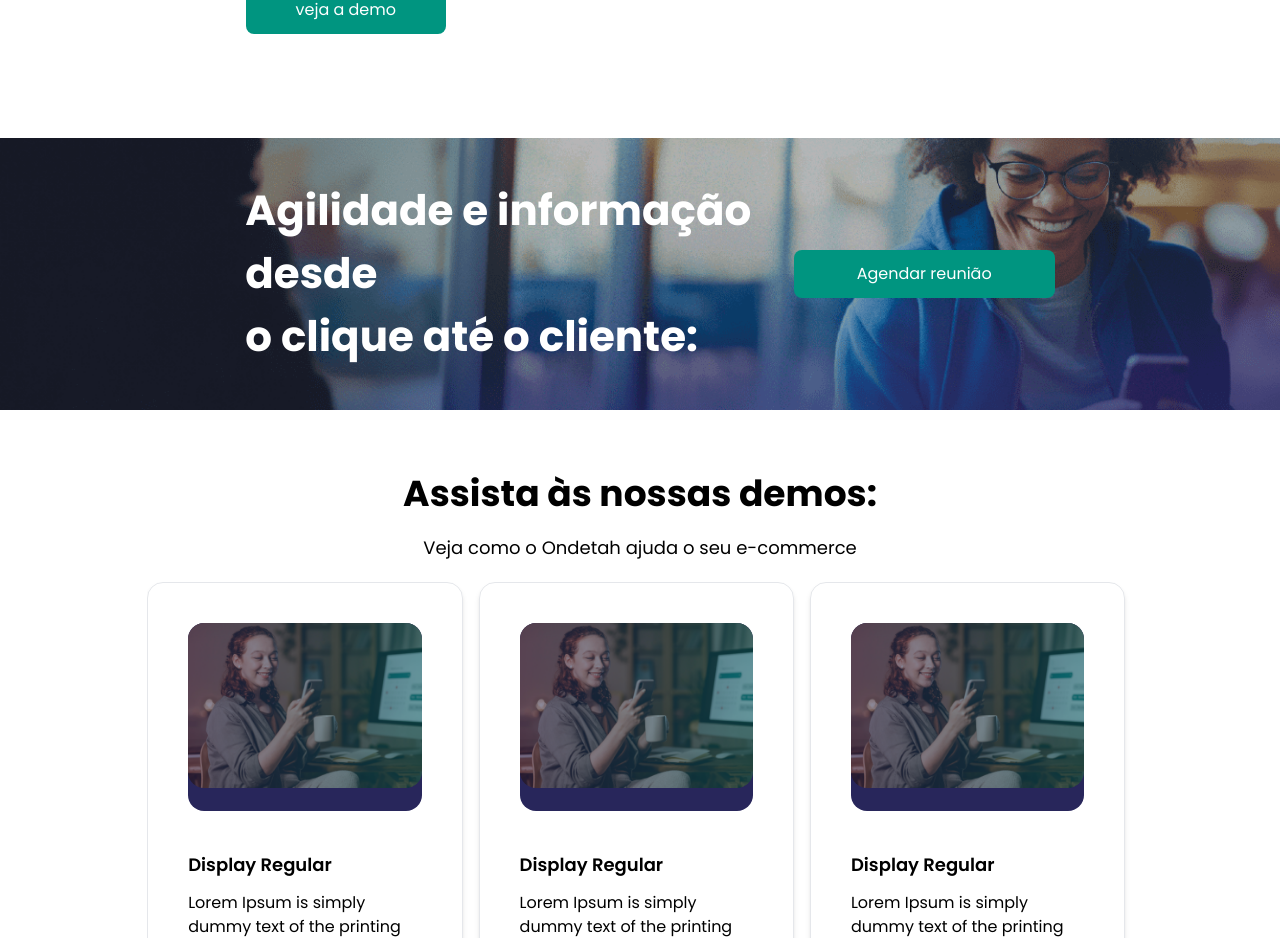
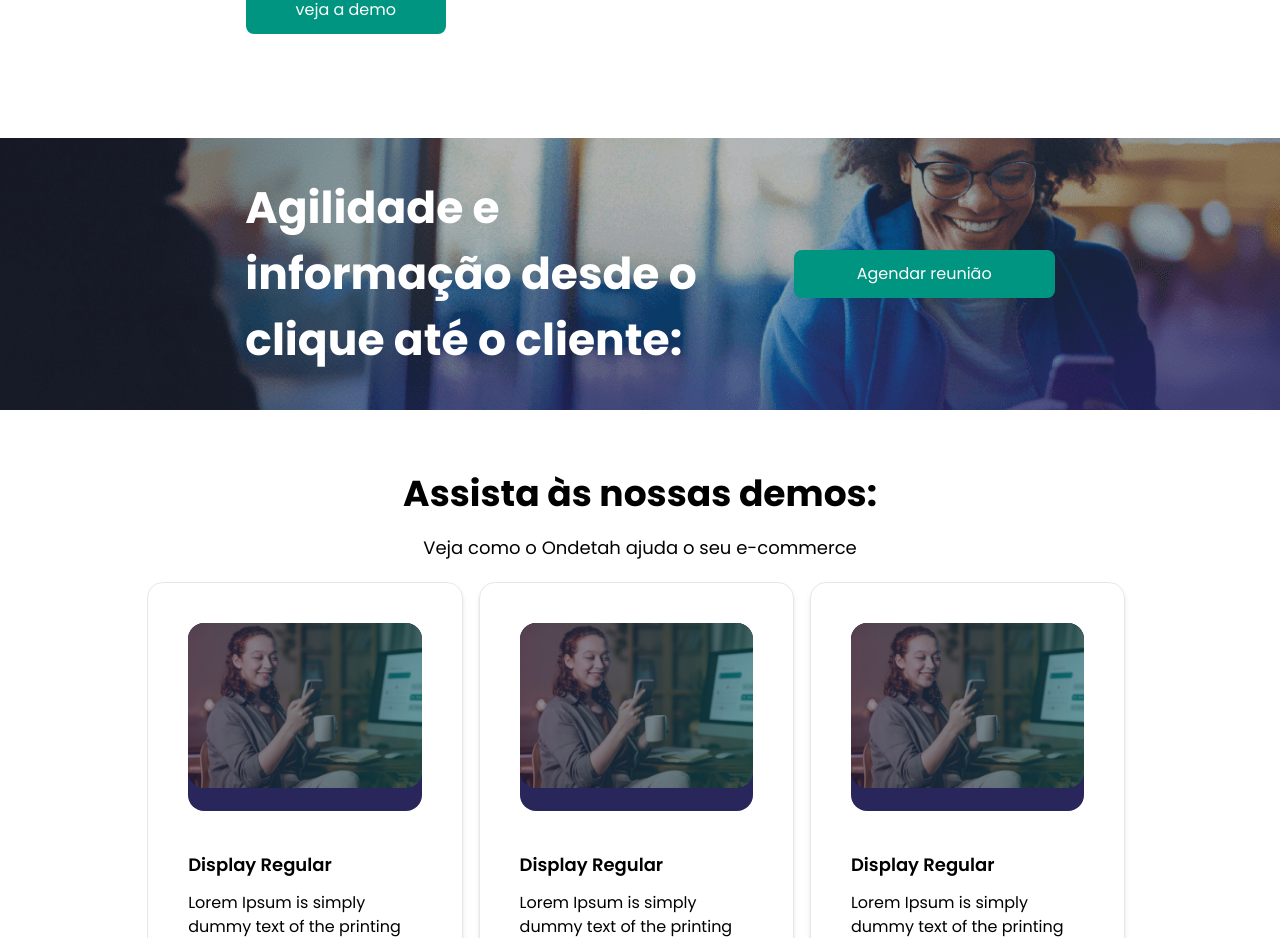
Before and after one commit to Kaue-code30/landing-page-ondetah, a Next.js app: page / in a window 1280 px wide. Shown: the part 2515-3453 px from the top of the page. Built offline with nearby package versions, Linux system fonts and the light colour scheme.

Commit message:
ajuste cta

```diff
--- a/src/app/pages/home/components/cta/index.tsx
+++ b/src/app/pages/home/components/cta/index.tsx
@@ -1,6 +1,6 @@
 import { AnimationControls, motion, useAnimation, useInView } from "framer-motion";
 import Link from "next/link";
-import { useEffect, useRef } from "react";
+import { useEffect, useRef, useState } from "react";
 import bannerCta from "@/app/pages/home/assets/cta.png"
 
 
@@ -9,6 +9,7 @@ export default function Cta() {
 
     const controls: AnimationControls = useAnimation();
     const ref = useRef(null)
+    const [windows, setWindows] = useState(false);
     const inView = useInView(ref, { once: true })
 
     useEffect(() => {
@@ -21,6 +22,12 @@ export default function Cta() {
         }
     }, [inView, controls]);
 
+    useEffect(() => {
+        if (navigator.userAgent.indexOf('Windows') !== -1) {
+            setWindows(true);
+        }
+    }, []);
+
 
     return (
         <section className="w-full h-[60vh] lg:h-[50vh] pt-14 lg:pt-[5%] pb-[5%] flex items-center justify-center">
@@ -28,11 +35,11 @@ export default function Cta() {
                 initial={{ opacity: 0, y: 100 }}
                 animate={controls}
                 style={{ backgroundImage: `url(${bannerCta.src})` }}
-                className="w-full lg:flex-row flex-col bg-cover flex justify-center lg:gap-0 gap-5 lg:justify-center items-start lg:items-center px-5 lg:px-32  h-full ">
+                className="w-full lg:flex-row flex-col bg-cover bg-[75%] flex justify-center lg:gap-0 gap-5 lg:justify-center items-start lg:items-center px-5 lg:px-32  h-full ">
                 <div className="w-[85%] h-full flex items-center justify-center">
                     <div className="w-full flex lg:flex-row flex-col gap-5 items-center justify-center h-full">
-                        <h1 className="text-2xl lg:text-[42px] lg:pl-5 leading-normal lg:w-[63%] text-white font-bold">
-                            Agilidade e informação desde <br className="lg:flex hidden"/> o
+                        <h1 className={`text-2xl ${windows ? "text-lg":"lg:text-[44px] lg:pr-10"} lg:pl-5 leading-normal lg:w-[63%] text-white font-bold`}>
+                            Agilidade e informação desde o
                             clique até o cliente:
                         </h1>
                         <button className="lg:w-[30%] w-full hover:scale-95 transition bg-secondColor text-textSecondColor rounded-lg h-12">
```
